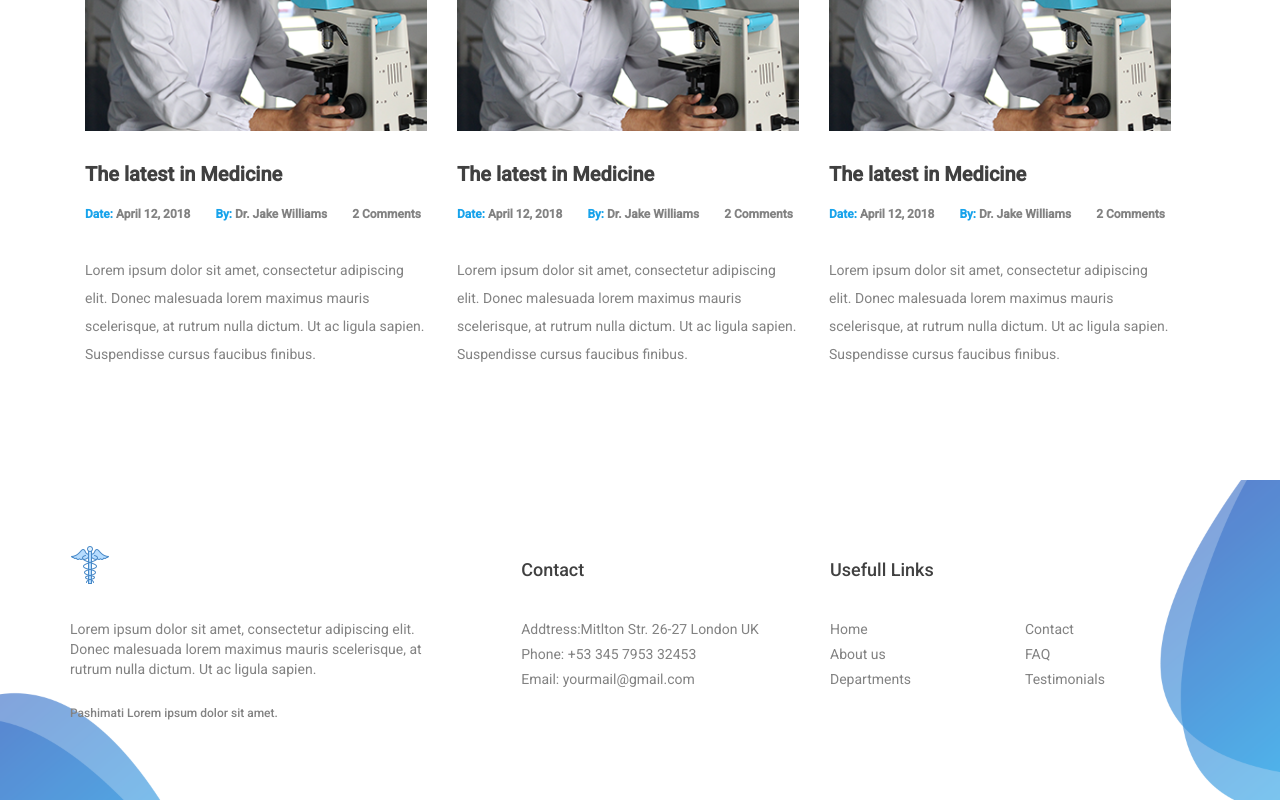
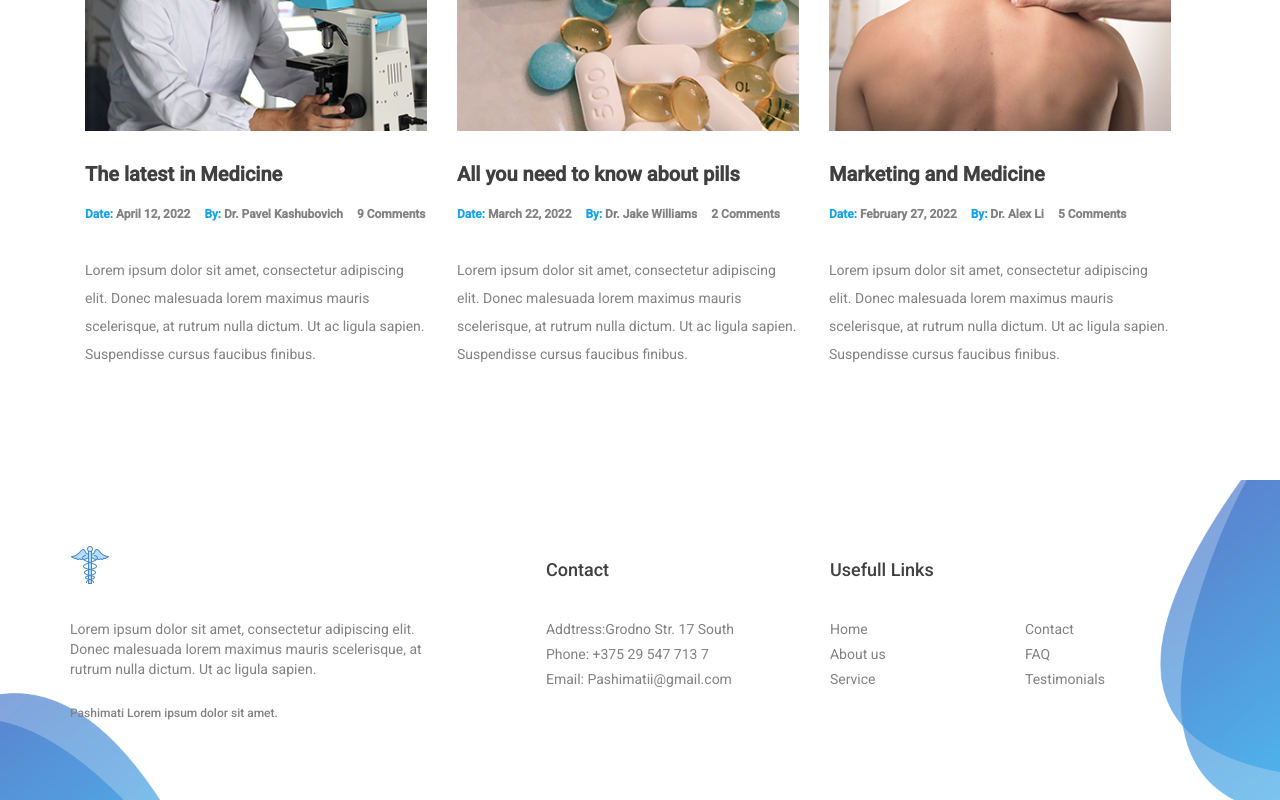
Before and after one commit to Pashimati/MedicalClinic, an Angular app: page / in a window 1280 px wide. Shown: the part 2450-3250 px from the top of the page. Built offline with nearby package versions, Linux system fonts and the light colour scheme.

Commit message:
fix html

```diff
--- a/src/app/components/addAndUpdateDoctor/doctor.component.ts
+++ b/src/app/components/addAndUpdateDoctor/doctor.component.ts
@@ -43,7 +43,6 @@ export class DoctorComponent implements OnInit {
               this.doctor.speciality = doctor.speciality
               this.doctor.department = doctor.department
               this.doctor.id = id
-              console.log(id)
               if (id) {
                 this.flag = true
               }
--- a/src/app/components/footer/footer.component.html
+++ b/src/app/components/footer/footer.component.html
@@ -13,9 +13,9 @@
           <div class="foot-contact">
             <h2 class="foot-contact__title title">Contact</h2>
             <ul class="foot-contact__list footer-items">
-              <li><span>Addtress:</span>Mitlton Str. 26-27 London UK</li>
-              <li><span>Phone:</span>   +53 345 7953 32453</li>
-              <li><span>Email:</span>    yourmail@gmail.com</li>
+              <li><span>Addtress:</span>Grodno Str. 17 South</li>
+              <li><span>Phone:</span>   +375 29 547 713 7</li>
+              <li><span>Email:</span>    Pashimatii@gmail.com</li>
             </ul>
           </div>
       </div>
@@ -24,10 +24,10 @@
         <div class="foot-links">
           <h2 class="foot-links__title title">Usefull Links</h2>
           <ul class="foot-links__list footer-items">
-            <li><a href="">Home</a></li>
-            <li><a href="">About us</a></li>
-            <li><a href="#">Departments</a></li>
-            <li><a href="">Contact</a></li>
+            <li><a routerLink="/home">Home</a></li>
+            <li><a routerLink="/aboutUs">About us</a></li>
+            <li><a routerLink="/service">Service</a></li>
+            <li><a routerLink="/contact">Contact</a></li>
             <li><a href="">FAQ</a></li>
             <li><a href="">Testimonials</a></li>
           </ul>
--- a/src/app/components/footer/footer.component.ts
+++ b/src/app/components/footer/footer.component.ts
@@ -1,4 +1,5 @@
 import {Component, Input, OnInit} from '@angular/core';
+import { Router, NavigationEnd } from '@angular/router';
 
 @Component({
   selector: 'app-footer',
@@ -10,9 +11,15 @@ export class FooterComponent implements OnInit {
   @Input()
   isHideFooter: boolean = true;
 
-  constructor() { }
+  constructor(private router: Router) { }
 
   ngOnInit(): void {
+    this.router.events.subscribe((evt) => {
+      if (!(evt instanceof NavigationEnd)) {
+        return;
+      }
+      window.scrollTo(0, 0)
+    });
   }
 
 }
--- a/src/app/components/the-news/the-news.component.html
+++ b/src/app/components/the-news/the-news.component.html
@@ -14,11 +14,11 @@
           <h3 class="header__title">The latest in Medicine</h3>
 
           <div class="post-metas">
-            <div class="posted-date"><label class="post-metas__label">Date: </label><a class="post-metas__link" href="#">April 12, 2018</a></div>
+            <div class="posted-date"><label class="post-metas__label">Date: </label><a class="post-metas__link" href="#">April 12, 2022</a></div>
 
-            <div class="posted-by"><label class="post-metas__label">By: </label><a class="post-metas__link" href="#">Dr. Jake Williams</a></div>
+            <div class="posted-by"><label class="post-metas__label">By: </label><a class="post-metas__link" href="#">Dr. Pavel Kashubovich</a></div>
 
-            <div class="post-comments"><a class="post-metas__link" href="#">2 Comments</a></div>
+            <div class="post-comments"><a class="post-metas__link" href="#">9 Comments</a></div>
           </div>
         </header>
 
@@ -30,14 +30,14 @@
 
       <div class="the-news__wrap news">
         <figure class="post-thumbnail">
-          <a class="news__link" href="#"><img class="news__img" src="../../../assets/img/news-1.png" alt=""></a>
+          <a class="news__link" href="#"><img class="news__img" src="../../../assets/img/news-2.png" alt=""></a>
         </figure>
 
         <header class="news__header header">
-          <h3 class="header__title">The latest in Medicine</h3>
+          <h3 class="header__title">All you need to know about pills</h3>
 
           <div class="post-metas">
-            <div class="posted-date"><label class="post-metas__label">Date: </label><a class="post-metas__link" href="#">April 12, 2018</a></div>
+            <div class="posted-date"><label class="post-metas__label">Date: </label><a class="post-metas__link" href="#">March 22, 2022</a></div>
 
             <div class="posted-by"><label class="post-metas__label">By: </label><a class="post-metas__link" href="#">Dr. Jake Williams</a></div>
 
@@ -54,18 +54,18 @@
 
       <div class="the-news__wrap news">
         <figure class="post-thumbnail">
-          <a class="news__link" href="#"><img class="news__img" src="../../../assets/img/news-1.png" alt=""></a>
+          <a class="news__link" href="#"><img class="news__img" src="../../../assets/img/news-3.png" alt=""></a>
         </figure>
 
         <header class="news__header header">
-          <h3 class="header__title">The latest in Medicine</h3>
+          <h3 class="header__title">Marketing and Medicine</h3>
 
           <div class="post-metas">
-            <div class="posted-date"><label class="post-metas__label">Date: </label><a class="post-metas__link" href="#">April 12, 2018</a></div>
+            <div class="posted-date"><label class="post-metas__label">Date: </label><a class="post-metas__link" href="#">February 27, 2022</a></div>
 
-            <div class="posted-by"><label class="post-metas__label">By: </label><a class="post-metas__link" href="#">Dr. Jake Williams</a></div>
+            <div class="posted-by"><label class="post-metas__label">By: </label><a class="post-metas__link" href="#">Dr. Alex Li</a></div>
 
-            <div class="post-comments"><a class="post-metas__link" href="#">2 Comments</a></div>
+            <div class="post-comments"><a class="post-metas__link" href="#">5 Comments</a></div>
           </div>
         </header>
 
--- a/src/app/components/the-news/the-news.component.scss
+++ b/src/app/components/the-news/the-news.component.scss
@@ -57,7 +57,7 @@
   display: flex;
   flex-wrap: wrap;
   align-items: center;
-  gap: 25px;
+  gap: 14px;
 
 
   margin-top: 12px;
```
Also changed, not shown: src/assets/img/news-2.png (added), src/assets/img/news-3.png (added).
